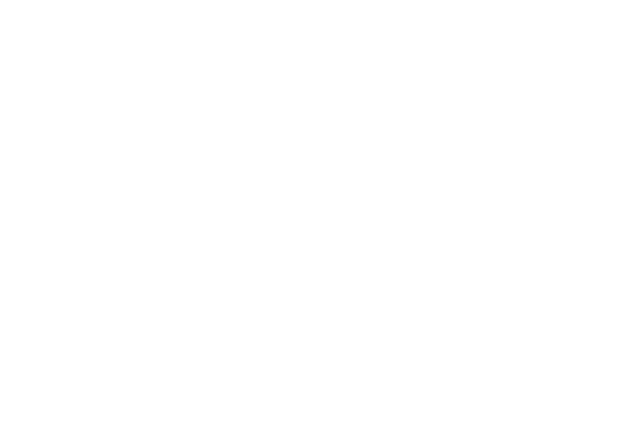
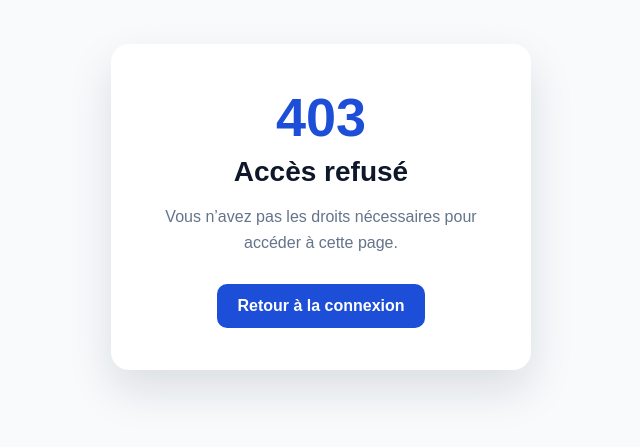
Before and after one commit to DiKraGu/SGRH, a React (Vite) app in the folder front/front/: page /unauthorized in a window 1280 px wide. Before the commit this address had no page. Shown: the part 201-648 px from the top of the page, without its empty margins (319-959 px from the left). Built offline with nearby package versions, Linux system fonts and the light colour scheme.

Commit message:
Add protected routes by user role

```diff
--- /dev/null
+++ b/front/front/src/pages/Unauthorized.jsx
@@ -0,0 +1,22 @@
+import { Link } from "react-router-dom";
+import "../styles/auth.css";
+
+function Unauthorized() {
+    return (
+        <div className="auth-page">
+            <div className="auth-card">
+                <div className="auth-code">403</div>
+                <h1>Accès refusé</h1>
+                <p>
+                    Vous n’avez pas les droits nécessaires pour accéder à cette page.
+                </p>
+
+                <Link to="/" className="auth-button">
+                    Retour à la connexion
+                </Link>
+            </div>
+        </div>
+    );
+}
+
+export default Unauthorized;
--- a/front/front/src/routes/AppRoutes.jsx
+++ b/front/front/src/routes/AppRoutes.jsx
@@ -4,27 +4,46 @@ import Login from "../pages/Login";
 import DashboardAdmin from "../pages/DashboardAdmin";
 import DashboardRH from "../pages/DashboardRH";
 import DashboardEmploye from "../pages/DashboardEmploye";
+import Unauthorized from "../pages/Unauthorized";
+import ProtectedRoute from "./ProtectedRoute";
 
 function AppRoutes() {
-
     return (
-
         <BrowserRouter>
-
             <Routes>
-
                 <Route path="/" element={<Login />} />
 
-                <Route path="/admin" element={<DashboardAdmin />} />
+                <Route
+                    path="/admin"
+                    element={
+                        <ProtectedRoute allowedRoles={["ADMIN"]}>
+                            <DashboardAdmin />
+                        </ProtectedRoute>
+                    }
+                />
 
-                <Route path="/rh" element={<DashboardRH />} />
+                <Route
+                    path="/rh"
+                    element={
+                        <ProtectedRoute allowedRoles={["RH"]}>
+                            <DashboardRH />
+                        </ProtectedRoute>
+                    }
+                />
 
-                <Route path="/employe" element={<DashboardEmploye />} />
+                <Route
+                    path="/employe"
+                    element={
+                        <ProtectedRoute allowedRoles={["EMPLOYE"]}>
+                            <DashboardEmploye />
+                        </ProtectedRoute>
+                    }
+                />
 
+                <Route path="/unauthorized" element={<Unauthorized />} />
             </Routes>
-
         </BrowserRouter>
-    )
+    );
 }
 
 export default AppRoutes;
--- /dev/null
+++ b/front/front/src/routes/ProtectedRoute.jsx
@@ -0,0 +1,18 @@
+import { Navigate } from "react-router-dom";
+
+function ProtectedRoute({ children, allowedRoles }) {
+    const token = localStorage.getItem("token");
+    const role = localStorage.getItem("role");
+
+    if (!token) {
+        return <Navigate to="/" replace />;
+    }
+
+    if (allowedRoles && !allowedRoles.includes(role)) {
+        return <Navigate to="/unauthorized" replace />;
+    }
+
+    return children;
+}
+
+export default ProtectedRoute;
--- /dev/null
+++ b/front/front/src/styles/auth.css
@@ -0,0 +1,51 @@
+.auth-page {
+    min-height: 100vh;
+    background: #f8fafc;
+    display: flex;
+    align-items: center;
+    justify-content: center;
+    font-family: Arial, sans-serif;
+}
+
+.auth-card {
+    width: 100%;
+    max-width: 420px;
+    background: white;
+    border-radius: 18px;
+    padding: 42px;
+    text-align: center;
+    box-shadow: 0 20px 45px rgba(15, 23, 42, 0.12);
+}
+
+.auth-code {
+    font-size: 54px;
+    font-weight: 800;
+    color: #1d4ed8;
+    margin-bottom: 8px;
+}
+
+.auth-card h1 {
+    margin: 0 0 12px;
+    color: #0f172a;
+    font-size: 28px;
+}
+
+.auth-card p {
+    color: #64748b;
+    line-height: 1.6;
+    margin-bottom: 28px;
+}
+
+.auth-button {
+    display: inline-block;
+    text-decoration: none;
+    background: #1d4ed8;
+    color: white;
+    padding: 13px 20px;
+    border-radius: 10px;
+    font-weight: 600;
+}
+
+.auth-button:hover {
+    background: #1e40af;
+}
```
